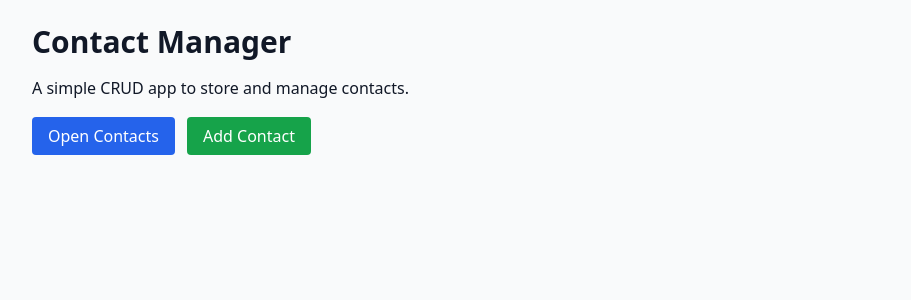
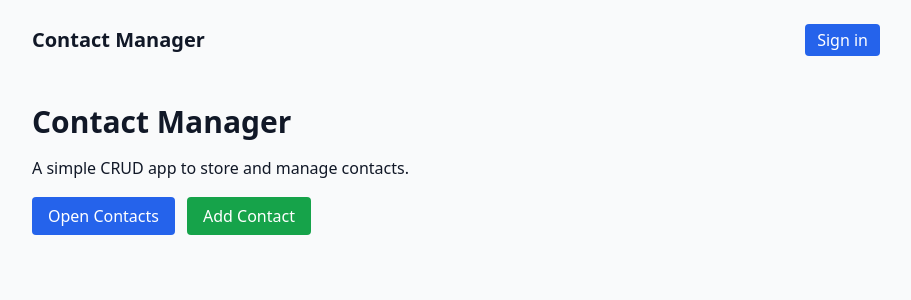
Before and after one commit to YUG3011/Contact-Manager, a Next.js app in the folder contact-manager/: page / in a window 1280 px wide. Shown: the top 300 px of the page, without its empty margins (184-1095 px from the left). Built offline with nearby package versions, Linux system fonts and the light colour scheme; no server answers.

Commit message:
feat: add Sign-in UI (NextAuth SessionProvider + AuthButton)

```diff
--- a/contact-manager/app/layout.tsx
+++ b/contact-manager/app/layout.tsx
@@ -1,4 +1,6 @@
 import './globals.css'
+import Providers from './providers'
+import AuthButton from '../components/AuthButton'
 
 export const metadata = {
   title: 'Contact Manager',
@@ -9,7 +11,13 @@ export default function RootLayout({ children }: { children: React.ReactNode })
   return (
     <html lang="en">
       <body className="min-h-screen bg-gray-50 text-gray-900">
-        <main className="max-w-4xl mx-auto p-6">{children}</main>
+        <Providers>
+          <header className="max-w-4xl mx-auto p-6 flex items-center justify-between">
+            <h1 className="text-xl font-semibold">Contact Manager</h1>
+            <AuthButton />
+          </header>
+          <main className="max-w-4xl mx-auto p-6">{children}</main>
+        </Providers>
       </body>
     </html>
   )
--- /dev/null
+++ b/contact-manager/app/providers.tsx
@@ -0,0 +1,7 @@
+"use client"
+import { SessionProvider } from 'next-auth/react'
+import React from 'react'
+
+export default function Providers({ children }: { children: React.ReactNode }) {
+  return <SessionProvider>{children}</SessionProvider>
+}
--- /dev/null
+++ b/contact-manager/components/AuthButton.tsx
@@ -0,0 +1,32 @@
+"use client"
+import { signIn, signOut, useSession } from 'next-auth/react'
+import React from 'react'
+
+export default function AuthButton() {
+  const { data: session, status } = useSession()
+
+  if (status === 'loading') return null
+
+  if (!session) {
+    return (
+      <button
+        onClick={() => signIn('github')}
+        className="px-3 py-1 bg-blue-600 text-white rounded"
+      >
+        Sign in
+      </button>
+    )
+  }
+
+  return (
+    <div className="flex items-center gap-3">
+      <span className="text-sm">{session.user?.name ?? session.user?.email}</span>
+      <button
+        onClick={() => signOut()}
+        className="px-3 py-1 bg-gray-200 text-gray-800 rounded"
+      >
+        Sign out
+      </button>
+    </div>
+  )
+}
```
